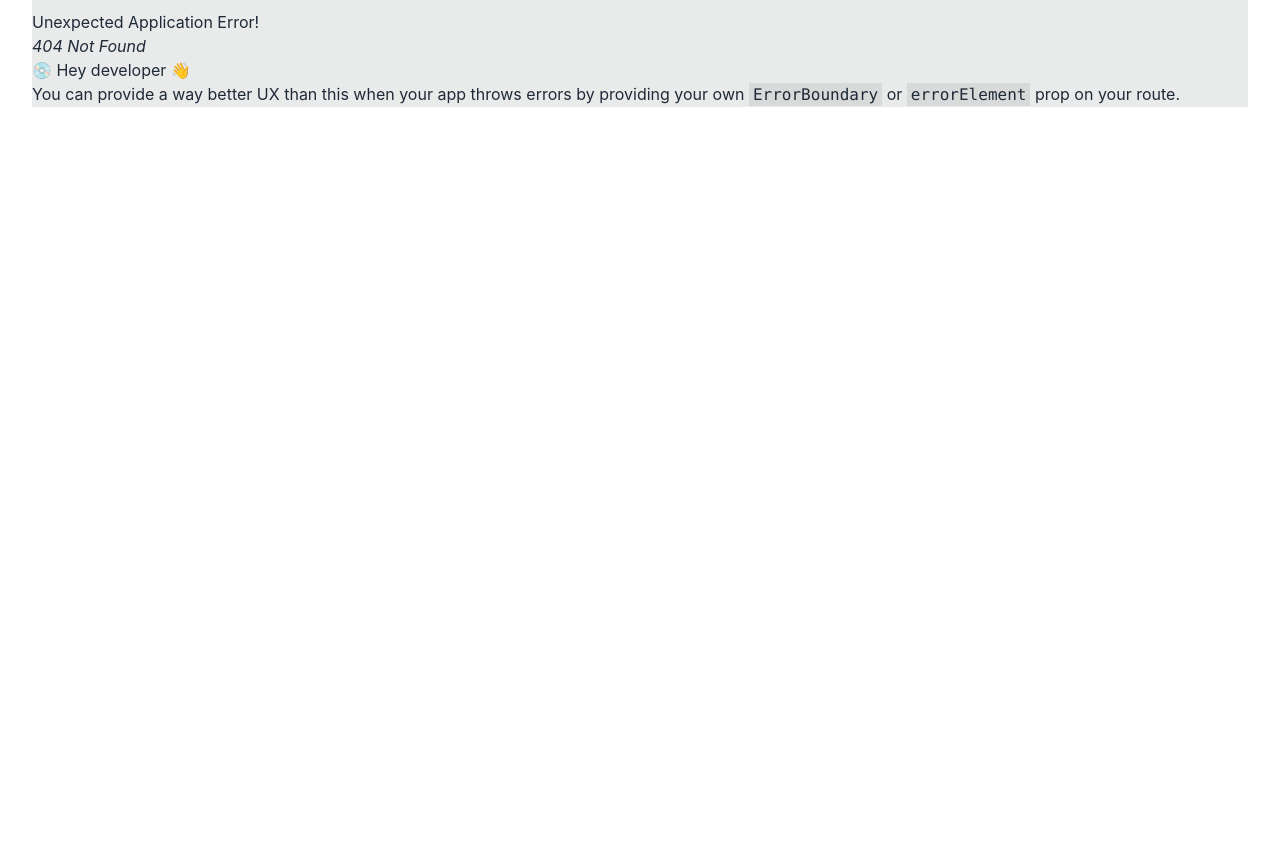
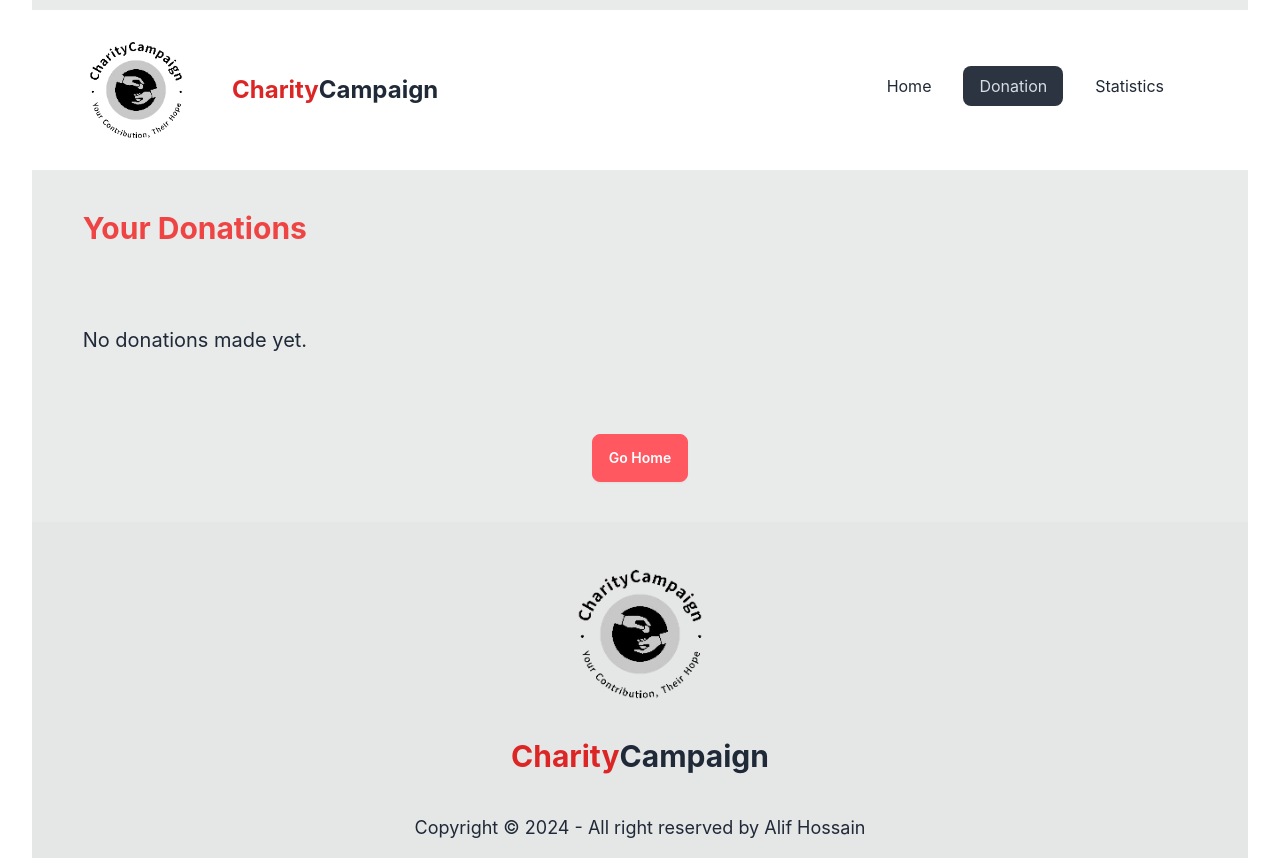
Before and after one commit to alifhossain07/charitycampaign-react-router, a React (Vite) app: page /donation in a window 1280 px wide. Before the commit this address had no page. Before the commit the page ends 800 px from the top, so only its background shows below. Built offline with nearby package versions, Linux system fonts and the light colour scheme.

Commit message:
Total Donation Page Showing Done

```diff
--- a/src/components/Details/Details.jsx
+++ b/src/components/Details/Details.jsx
@@ -1,17 +1,40 @@
 import React from 'react';
 import { useLocation, useNavigate } from 'react-router-dom';
+import { ToastContainer, toast } from 'react-toastify';
+import 'react-toastify/dist/ReactToastify.css';
 
 const Details = () => {
+
     const navigate = useNavigate();
+
 
     const location = useLocation();
     const {data} = location.state || {};
     if (!data) {
         return <div>No Data Available</div>;
       }
-      const { picture, title, description, price,title_text_color } = data;
 
-      const handleGoHome =() => {
+
+    const { picture, title, description, price,title_text_color } = data;
+
+
+    const notify = () => {
+        const storedDonations = JSON.parse(localStorage.getItem('donations')) || [];
+        // Check if the current card is already in localStorage
+        const cardExists = storedDonations.some(card => card.title === title);
+
+        if (!cardExists) {
+            // Add the new card to the array
+            storedDonations.push(data);
+            localStorage.setItem('donations', JSON.stringify(storedDonations));
+            toast.success("Congratulations! You have successfully Donated");
+        } else {
+            toast.info("This card has already been donated.");
+        }
+    };
+
+
+    const handleGoHome =() => {
         navigate('/');
 
       };
@@ -24,14 +47,15 @@ const Details = () => {
                 <div className='relative'>
                 <img className='w-full md:h-[600px]' src={picture} alt="" />
 
-                <button style={{backgroundColor:title_text_color}} className='absolute md:bottom-6 md:left-10 bottom-4 left-5 px-4 py-2  text-white md:px-6 md:py-4 md:text-xl  rounded-xl'>Donate: {price}</button>
+                <button onClick={notify} style={{backgroundColor:title_text_color}} className='absolute md:bottom-6 md:left-10 bottom-4 left-5 px-4 py-2  text-white md:px-6 md:py-4 md:text-xl  rounded-xl'>Donate: {price}</button>
+
                 </div>
 
                 <h1 className='text-3xl font-bold mt-8'>{title}</h1>
-                <p className='text-xl mt-4'>{description}</p>
+                <p className='text-lg md:text-xl mt-4'>{description}</p>
             </div>
-        <button style={{backgroundColor:title_text_color}} onClick={handleGoHome} className=' px-8 py-3 rounded-xl  text-xl text-white  mt-7 '>Go Back</button>
-
+        <button style={{backgroundColor:title_text_color}} onClick={handleGoHome} className=' md:px-8 md:py-3 px-6 py-2 rounded-xl  text-xl text-white  mt-7 '>Go Back</button>
+        <ToastContainer theme='dark' position="bottom-right" />
         </div>
     );
 };
--- /dev/null
+++ b/src/components/Donation/Donation.jsx
@@ -0,0 +1,54 @@
+import React, { useEffect, useState } from 'react';
+import { useNavigate } from 'react-router-dom';
+import DoneDonation from '../DoneDonation/DoneDonation';
+
+const Donation = () => {
+    const [donations, setDonations] = useState([]);
+    const [showAll, setShowAll] = useState(false);
+    const navigate = useNavigate();
+
+    useEffect(() => {
+        // Fetch the stored donations from localStorage
+        const storedDonations = JSON.parse(localStorage.getItem('donations')) || [];
+        setDonations(storedDonations);
+    }, []);
+
+    const handleGoHome = () => {
+        navigate("/");
+    };
+
+    const handleSeeAll = () => {
+        setShowAll(true);
+    };
+
+
+    const donationsToShow = showAll ? donations : donations.slice(0, 4);
+
+    return (
+        <div className="w-11/12 mx-auto">
+            <h1 className='text-3xl font-bold text-red-500 mt-10 mb-20'>Your Donations</h1>
+            {donations.length === 0 ? (
+                <p className="mt-4 text-xl">No donations made yet.</p>
+            ) : (
+                <>
+                    <div className=' flex flex-col md:grid  md:grid-cols-2 md:w-4/6 mx-auto gap-5'>
+                        {donationsToShow.map(donation => (
+                            <DoneDonation key={donation.title} donation={donation} />
+                        ))}
+                    </div>
+
+                    {donations.length > 4 && !showAll && (
+                        <div className='text-center mt-4'>
+                            <button onClick={handleSeeAll} className='btn btn-info text-white'>See All</button>
+                        </div>
+                    )}
+                </>
+            )}
+            <div className='mt-20 text-center mx-auto'>
+                <button onClick={handleGoHome} className='btn btn-error text-white'>Go Home</button>
+            </div>
+        </div>
+    );
+};
+
+export default Donation;
--- /dev/null
+++ b/src/components/DoneDonation/DoneDonation.jsx
@@ -0,0 +1,16 @@
+
+
+const DoneDonation = ({donation}) => {
+
+    const {picture, title, description, price,title_text_color,card_bg,text_button_bg,category} = donation;
+    return (
+        <div className="md:w-3/4 p-4 space-y-4 rounded-xl w-full" style={{backgroundColor:card_bg}}>
+          <img className="w-full" src={picture} alt="" />
+         <button style={{backgroundColor:text_button_bg}} className=" rounded-lg  px-2 text-base font-semibold text-white">{category}</button>
+          <h1 style={{color:title_text_color}} className=" text-xl font-bold">{title}</h1>
+          <p className="font-bold text-xl">{price}</p>
+        </div>
+    );
+};
+
+export default DoneDonation;
--- /dev/null
+++ b/src/components/Footer/Footer.jsx
@@ -0,0 +1,19 @@
+
+
+const Footer = () => {
+    return (
+        <div className="mt-10">
+            <footer className="footer footer-center bg-base-300 text-base-content p-4">
+            <div>
+                <img className="w-64" src="/asset/images/logo.png" alt="" />
+                <h1 className="text-3xl font-bold "><span className="text-red-600">Charity</span>Campaign</h1>
+            </div>
+  <aside>
+    <p className="text-lg">Copyright © {new Date().getFullYear()} - All right reserved by Alif Hossain</p>
+  </aside>
+</footer>
+        </div>
+    );
+};
+
+export default Footer;
--- a/src/components/Header/Header.jsx
+++ b/src/components/Header/Header.jsx
@@ -4,8 +4,9 @@ const Header = () => {
     const links =
     <>
     <li className="text-base mb-2 mr-4"><NavLink  to="/" >Home</NavLink></li>
-    <li className="text-base mb-2 mr-4"><NavLink>Donation</NavLink></li>
-    <li className="text-base mr-4"><NavLink>Statistics</NavLink></li>
+
+    <li className="text-base mb-2 mr-4"><NavLink to="/donation">Donation</NavLink></li>
+    <li className="text-base mr-4"><NavLink to="/statistics">Statistics</NavLink></li>
 
 
     </>
--- a/src/components/Root/Root.jsx
+++ b/src/components/Root/Root.jsx
@@ -1,12 +1,14 @@
 import { Outlet } from "react-router-dom"; // Import Outlet if you plan to use it
 import Header from "../Header/Header";
+import Footer from "../Footer/Footer";
 
 
 const Root = () => {
     return (
         <div>
             <Header></Header>
-            <Outlet /> {/* Uncomment this to render child routes */}
+            <Outlet />
+            <Footer></Footer>
         </div>
     );
 };
--- /dev/null
+++ b/src/components/Statistics/Statistics.jsx
@@ -0,0 +1,12 @@
+import React from 'react';
+
+const Statistics = () => {
+    return (
+        <div className='w-11/12 mx-auto'>
+        <h1>Here Are The Statistics</h1>
+
+        </div>
+    );
+};
+
+export default Statistics;
--- /dev/null
+++ b/src/utility/localstorage.js
@@ -0,0 +1,29 @@
+const getStoredJobApplication =() => {
+
+
+const storedJobApplication = localStorage.getItem('job-applications');
+if (storedJobApplication) {
+
+    return JSON.parse(storedJobApplication);
+}
+return [];
+
+
+
+};
+
+const saveJobApplication = id => {
+
+const storedJobApplications = getStoredJobApplication();
+
+const exists= storedJobApplications.find(jobId => jobId === id);
+
+if(!exists) {
+
+    storedJobApplications.push(id);
+    localStorage.setItem('job-applications', JSON.stringify(storedJobApplications));
+}
+
+};
+
+export  {getStoredJobApplication, saveJobApplication};
```
Also changed, not shown: src/main.jsx (+10 -0 lines).
